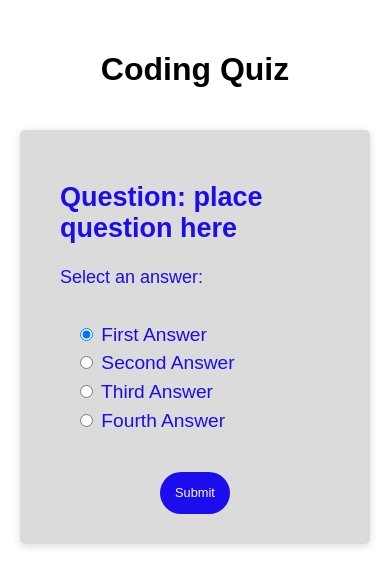
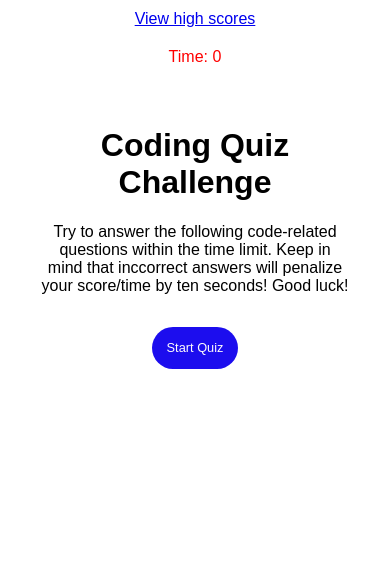
Before and after one commit to Brainybrian316/Coding-Quiz, a plain HTML site: page index.html in a window 390 px wide. Drawn offline with Linux system fonts and the light colour scheme.

Commit message:
added start quiz homepage and scores with flex

```diff
--- a/assets/css/style.css
+++ b/assets/css/style.css
@@ -38,7 +38,7 @@ header {
     padding-top: 0px;
 }
 
-.card {
+.questions {
     background-color: rgb(184, 184, 185, 0.50);
     border-radius: 5px;
     border-width: 1px;
@@ -48,6 +48,7 @@ header {
     margin: 0 auto;
     max-width: 800px;
     padding: 30px 40px;
+    visibility: hidden;
 }
 
 /* card-header::after {
@@ -97,16 +98,64 @@ header {
     cursor: pointer;
 }
 
+.flex-scores {
+    display: flex;
+    flex-direction: row;
+    justify-content: space-around;
+}
+
+.timer {
+    color: red;
+    padding: 10px;
+    margin: 10px;
+    margin-left: 200px;
+}
+
+.scores {
+    color: blue;
+    padding: 10px;
+    margin: 10px;
+    margin-right: 200px;
+}
+
 @media (max-width: 690px) {
     .btn {
         font-size: 1rem;
         margin: 16px 0px 0px 0px;
         padding: 10px 15px;
     }
+
+    .flex-scores {
+        flex-direction: column;
+        justify-content: space-around;
+    }
+
+    .timer {
+        margin: auto;
+    }
+
+    .scores {
+        margin: auto;
+    }
+
 }
 
 @media (max-width: 500px) {
     .btn {
         font-size: 0.8rem;
     }
+
+    .flex-scores {
+        flex-direction: column;
+        justify-content: space-around;
+    }
+
+    .timer {
+        margin: auto;
+    }
+
+    .scores {
+        margin: auto;
+    }
+
 }
--- a/index.html
+++ b/index.html
@@ -10,15 +10,30 @@
 </head>
 
 <body>
+    <!-- high score and time -->
+    <div class="flex-scores">
+        <div class="scores"> <a href="highscores.html">View high scores</a></div>
+        <div class=timer> Time: <span id="time">0</span></div>
+    </div>
+    <!-- Main page -->
     <div class="wrapper">
         <header>
-            <h1>Coding Quiz</h1>
+            <div>
+                <h1>Coding Quiz Challenge</h1>
+                <p>
+                    Try to answer the following code-related questions within the time limit.
+                    Keep in mind that inccorrect answers will penalize your score/time
+                    by ten seconds! Good luck!
+                </p>
+                <button id="generate" class="btn">Start Quiz</button>
+            </div>
         </header>
-        <div class="card">
-            <div class="card-header">
+        <!-- questions page -->
+        <div class="questions">
+            <div class="questions-header">
                 <h2>Question: place question here</h2>
             </div>
-            <div class="card-body">
+            <div class="questons-body">
                 <p>Select an answer:</p>
                 <ul id="answers">
                     <li>
```
